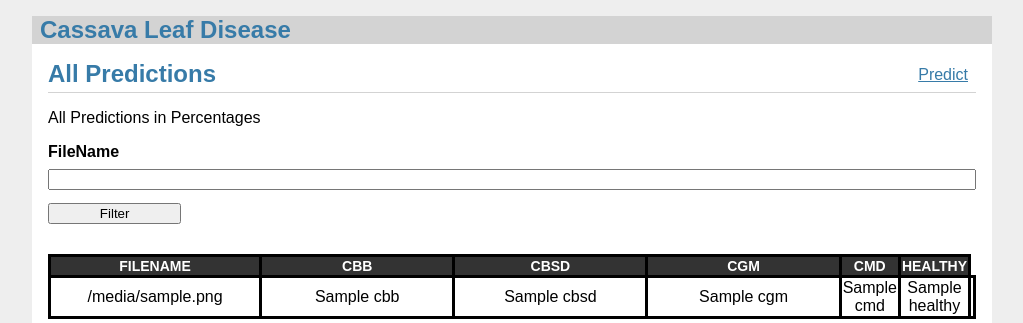
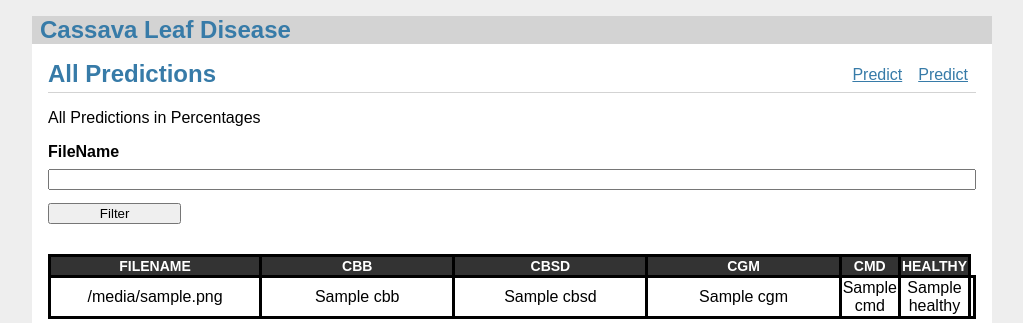
Before and after one commit to ambarishg/cassava-disease-detection, a Flask app: template flaskr/templates/predictions/allitems.html in a window 1280 px wide. Shown: the top 323 px of the page, without its empty margins (128-1151 px from the left). Run offline with Flask 2, Linux system fonts and the light colour scheme; the template is opened without the code that fills it: most values are stand-ins (such as "Sample title", 1, 10 or a date in 2020).

Commit message:
all predictions hyperlink added

```diff
--- a/flaskr/templates/predictions/allitems.html
+++ b/flaskr/templates/predictions/allitems.html
@@ -4,6 +4,7 @@
   <h1>{% block title %}All Predictions{% endblock %}</h1>
 
     <a class="action" href="{{ url_for('predictions.predict') }}">Predict</a>
+    <a class="action" href="{{ url_for('predictions.allitems') }}">Predict</a>
 
 {% endblock %}
 
```
